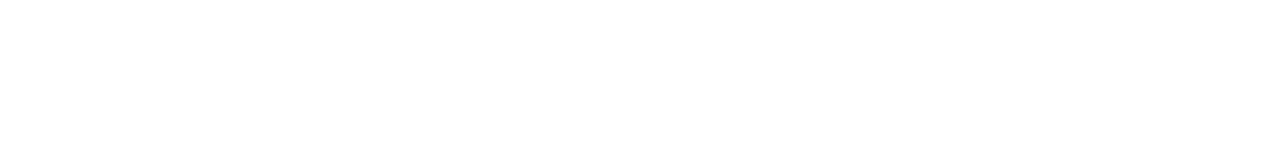
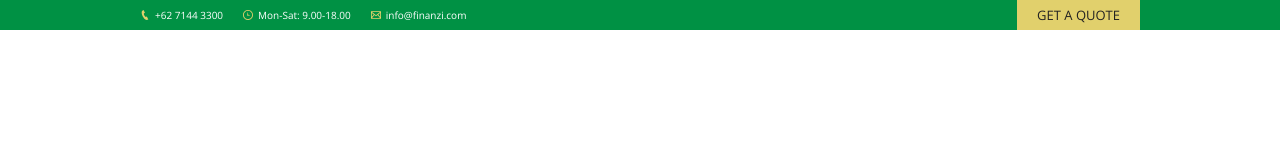
Before and after one commit to DariHernandez/finanzi, a plain HTML site: page index.html in a window 1280 px wide. Drawn offline with nearby package versions, Linux system fonts and the light colour scheme; files that its build step writes are made by us from their sources.

Commit message:
layout top-bar

```diff
--- a/css/_base.sass
+++ b/css/_base.sass
@@ -1,6 +1,6 @@
-$color_a: #fff
-$color_b: #fff
-$color_c: #fff
+$color_a: #009144
+$color_b: #e1d06c
+$color_c: #222222
 $color_d: #fff
 
 html
@@ -36,3 +36,6 @@ p
 a
     text-decoration: none
     color: $color_a
+
+.regular-width
+    width: 1000px
--- a/css/_header.sass
+++ b/css/_header.sass
@@ -0,0 +1,57 @@
+header
+    font-family: 'Open Sans', sans-serif
+
+    width: 100%
+
+    .top-bar
+        width: 100%
+        background-color: $color_a
+
+
+        .content
+            display: flex
+            align-items: center
+            justify-content: space-between
+            margin: 0 auto
+            height: 30px
+
+            .links
+                display: flex
+                align-items: center
+                justify-content: center
+
+
+                .link
+                    display: flex
+                    align-items: center
+                    justify-content: center
+                    margin-right: 20px
+
+                    .icon
+                        height: 10px
+                        width: 10px
+                        margin-right: 5px
+                        display: inline-block
+                        fill: $color_b
+
+                    a, p
+                        display: inline-block
+                        font-size: 10px
+                        color: $color_d
+
+                    a:hover
+                        color: $color_b
+
+            .top-btn
+                border: none
+                background-color: $color_b
+                color: $color_c
+                height: 100%
+                padding: 0 20px
+                cursor: pointer
+                display: inline-block
+                font-size: 13px
+                line-height: 30px
+
+                &:hover
+                    background-color: rgba($color_b, 0.9)
--- a/index.html
+++ b/index.html
@@ -6,16 +6,50 @@
     <meta name="viewport" content="width=device-width, initial-scale=1.0">
     <link rel="stylesheet" href="css/styles.css">
     <link rel="icon" type="image/x-icon" href="./imgs/favicon.png">
+    <link rel="preconnect" href="https://fonts.googleapis.com">
+    <link rel="preconnect" href="https://fonts.gstatic.com" crossorigin>
+    <link href="https://fonts.googleapis.com/css2?family=Open+Sans:ital,wght@0,400;0,600;1,400&display=swap" rel="stylesheet">
     <title>Finanzi | Inicio</title>
 </head>
 <body>
     <svg xmlns="http://www.w3.org/2000/svg" style="display: none;">
-        <symbol id="svg-love" class="svg_elem" viewBox="0 0 24 24">
-            <path d="M18 1l-6 4-6-4-6 5v7l12 10 12-10v-7z"/>
+        <symbol id="svg-phone" class="svg_elem" viewBox="0 0 24 24">
+            <path d="M20 22.621l-3.521-6.795c-.008.004-1.974.97-2.064 1.011-2.24 1.086-6.799-7.82-4.609-8.994l2.083-1.026-3.493-6.817-2.106 1.039c-7.202 3.755 4.233 25.982 11.6 22.615.121-.055 2.102-1.029 2.11-1.033z"/>
+        </symbol>
+        <symbol id="svg-clock" class="svg_elem" viewBox="0 0 24 24">
+            <path d="M12 2c5.514 0 10 4.486 10 10s-4.486 10-10 10-10-4.486-10-10 4.486-10 10-10zm0-2c-6.627 0-12 5.373-12 12s5.373 12 12 12 12-5.373 12-12-5.373-12-12-12zm5.848 12.459c.202.038.202.333.001.372-1.907.361-6.045 1.111-6.547 1.111-.719 0-1.301-.582-1.301-1.301 0-.512.77-5.447 1.125-7.445.034-.192.312-.181.343.014l.985 6.238 5.394 1.011z"/>
+        </symbol>
+        <symbol id="svg-mail" class="svg_elem" viewBox="0 0 24 24">
+            <path d="M0 3v18h24v-18h-24zm6.623 7.929l-4.623 5.712v-9.458l4.623 3.746zm-4.141-5.929h19.035l-9.517 7.713-9.518-7.713zm5.694 7.188l3.824 3.099 3.83-3.104 5.612 6.817h-18.779l5.513-6.812zm9.208-1.264l4.616-3.741v9.348l-4.616-5.607z"/>
         </symbol>
     </svg>
 
     <header>
+        <section class="top-bar">
+            <div class="content regular-width">
+                <div class="links">
+                    <div class="link">
+                        <svg class="icon">
+                            <use xlink:href="#svg-phone"></use>
+                        </svg>
+                        <a href="tel:+6271443300">+62 7144 3300</a>
+                    </div>
+                    <div class="link">
+                        <svg class="icon">
+                            <use xlink:href="#svg-clock"></use>
+                        </svg>
+                        <p>Mon-Sat: 9.00-18.00</p>
+                    </div>
+                    <div class="link">
+                        <svg class="icon">
+                            <use xlink:href="#svg-mail"></use>
+                        </svg>
+                        <a href="mailto:info@finanzi.com">info@finanzi.com</a>
+                    </div>
+                </div>
+                <a href="" class="top-btn">GET A QUOTE</a>
+            </div>
+        </section>
 
     </header>
 
```
Also changed, not shown: css/styles.css (added).
